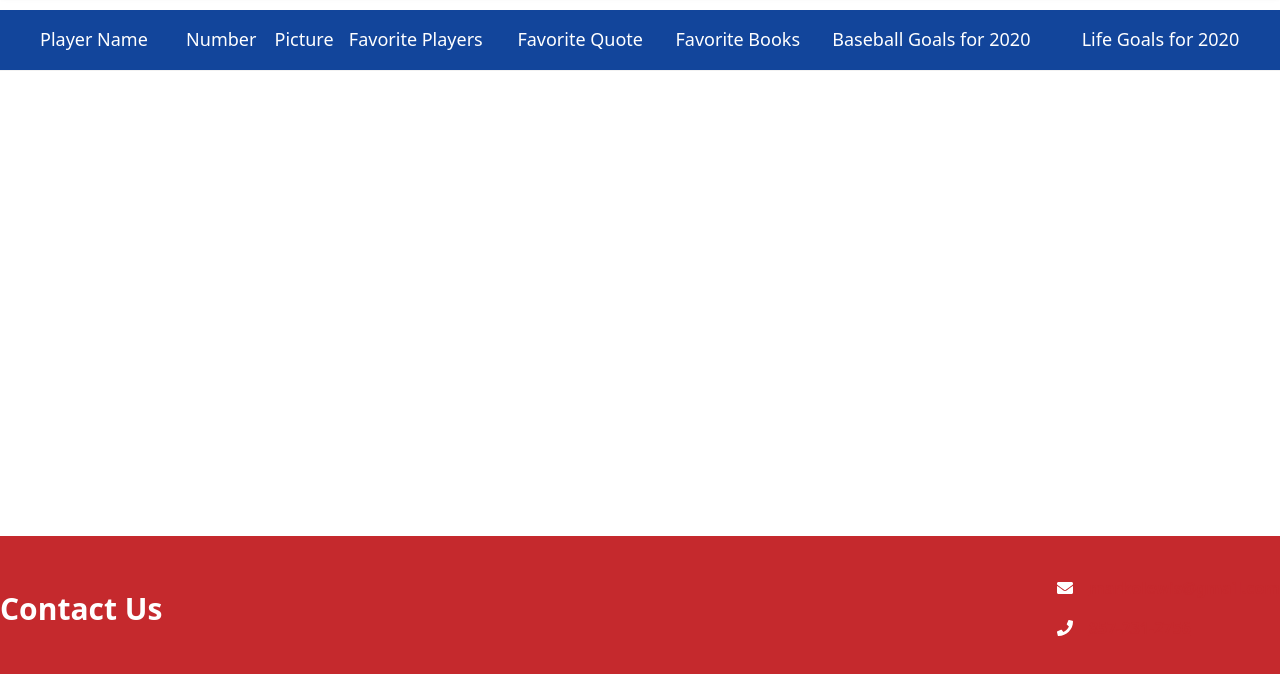
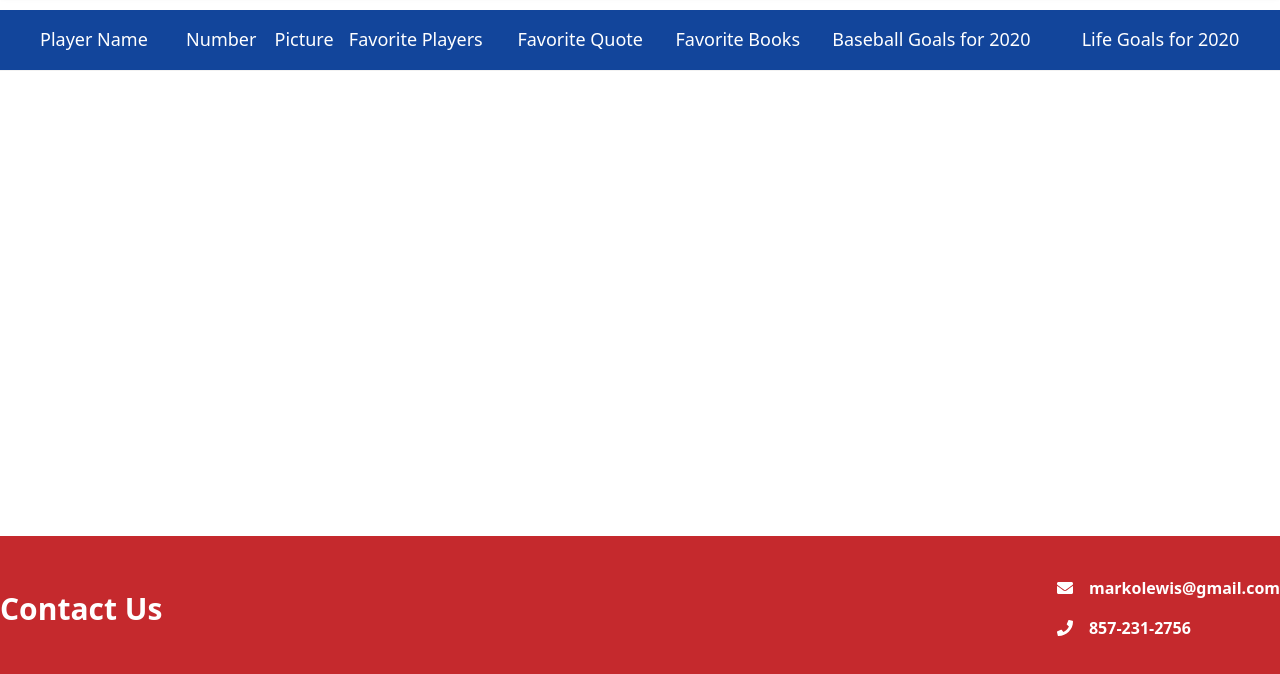
Before and after one commit to ohLuckzz/Website, a Gatsby site: page /team in a window 1280 px wide. Shown: the part 120-794 px from the top of the page. Built offline with nearby package versions, Linux system fonts and the light colour scheme; Gatsby itself is replaced by a stand-in of ours.

Commit message:
CRB: Resolve footer text color

```diff
--- a/src/components/layout.js
+++ b/src/components/layout.js
@@ -42,7 +42,7 @@ const Layout = ({ children }) => {
                 <div className="p-2">
                   <FontAwesomeIcon color={"white"} icon={"envelope"} />
                 </div>
-                <a className="p-2" href="mailto:markolewis@gmail.com">
+                <a className="p-2 text-white no-underline" href="mailto:markolewis@gmail.com">
                   markolewis@gmail.com
                 </a>
               </div>
@@ -50,7 +50,7 @@ const Layout = ({ children }) => {
                 <div className="p-2">
                   <FontAwesomeIcon color={"white"} icon={"phone"} />
                 </div>
-                <a className="p-2" href="tel:857-231-2756">
+                <a className="p-2 text-white no-underline" href="tel:857-231-2756">
                   857-231-2756
                 </a>
               </div>
```
